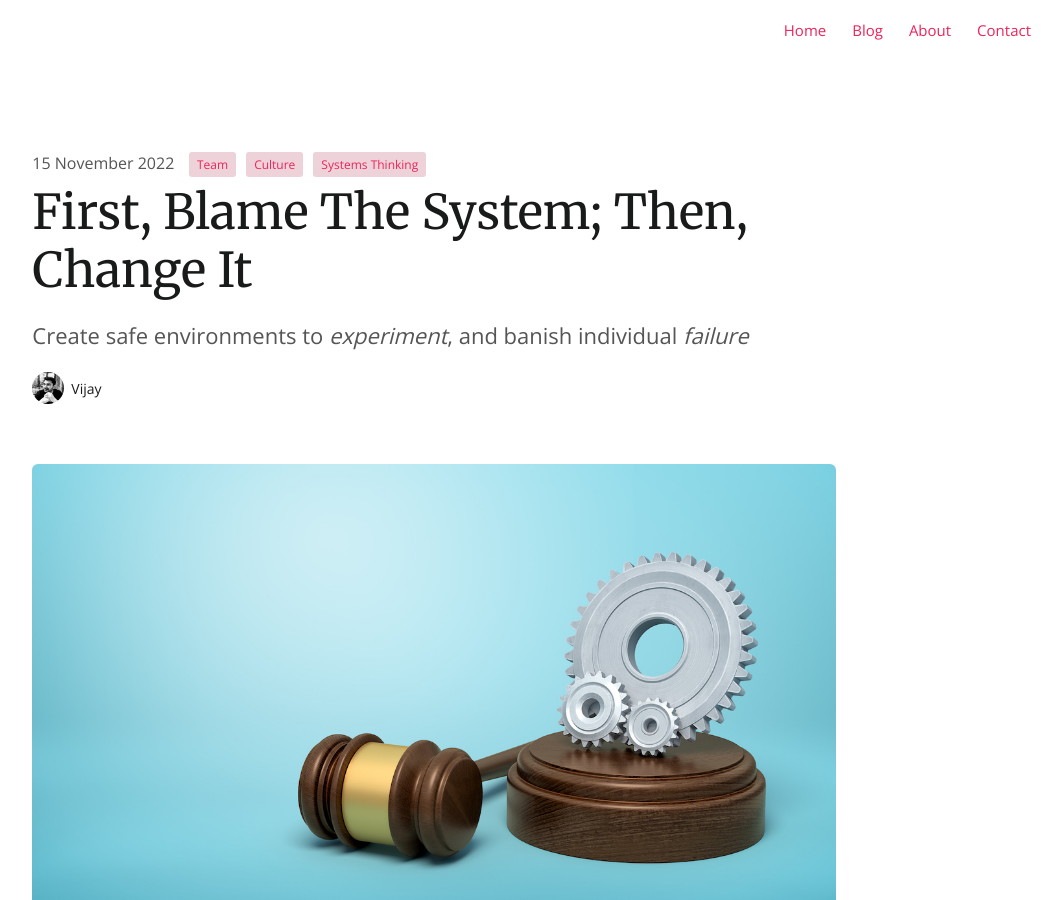
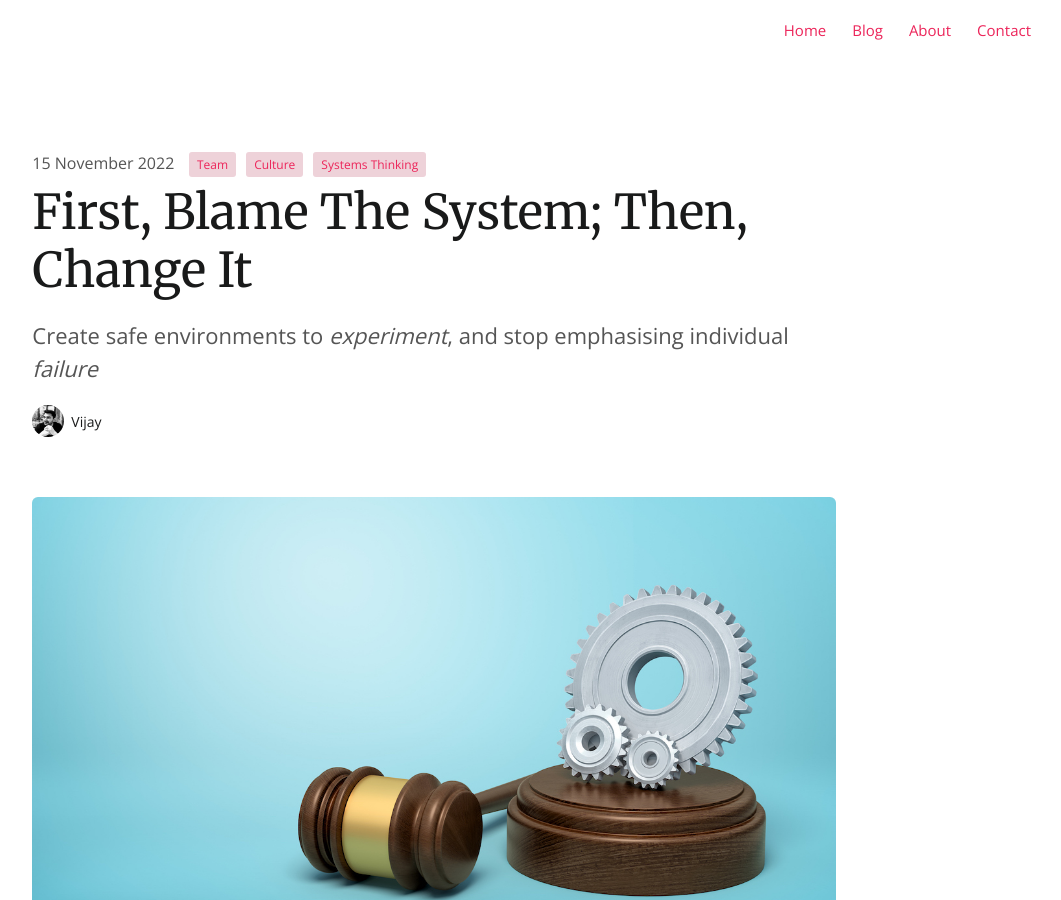
Before and after one commit to spiritedtechie/spiritedtechie.com, a Jekyll site: the page built from collections/_posts/2022-11-15-first-blame-the-system.md, in a window 1280 px wide and 900 px high. Shown: the whole window, without its empty margins (206-1267 px from the left). Built offline with Jekyll 4.4.1, drawn with Linux system fonts in a browser that asks for light colours; nearby versions of some CDN libraries; comment, search, counter and statistics services are not loaded.

```diff
--- a/collections/_posts/2022-11-15-first-blame-the-system.md
+++ b/collections/_posts/2022-11-15-first-blame-the-system.md
@@ -4,7 +4,7 @@ title: "First, Blame The System; Then, Change It"
 date: 2022-11-15T10:00:00Z
 authors: ["Vijay"]
 categories: ["Team", "Culture", "Systems Thinking"]
-description: "Create safe environments to <em>experiment</em>, and banish individual <em>failure</em>"
+description: "Create safe environments to <em>experiment</em>, and stop emphasising individual <em>failure</em>"
 thumbnail: "/assets/images/gen/blog/hammer-cog-iStock-1181830416.jpg"
 image: "/assets/images/gen/blog/hammer-cog-iStock-1181830416.jpg"
 comments: true
```
